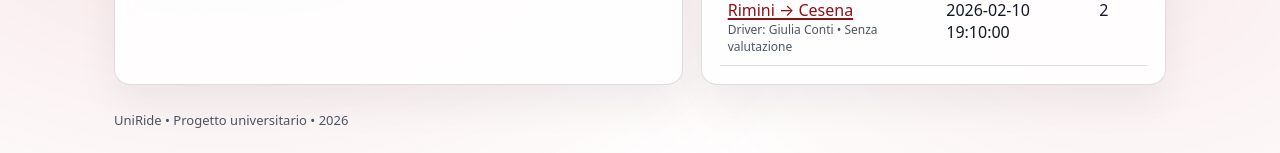
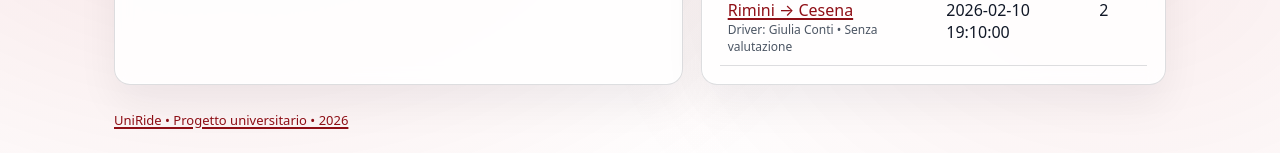
Before and after one commit to uncespuglio/Progetto-Tecnologie-Web, a PHP site: page / in a window 1280 px wide. Shown: the part 959-1112 px from the top of the page. Run offline with PHP 8.4, Linux system fonts and the light colour scheme; data that the repository does not hold is empty.

Commit message:
added footer link

```diff
--- a/style.css
+++ b/style.css
@@ -131,6 +131,8 @@
 .pill{display:inline-block;padding:4px 10px;border-radius:999px;border:1px solid var(--border);font-size:12px;color:#374151;background: rgba(17,24,39,.03)}
 .field-error{margin-top:6px;font-size:13px;line-height:1.3;color: var(--danger)}
 .footer{margin:26px 0 0 0;color:var(--muted);font-size:13px}
+.footer-link{color:inherit;text-decoration:none}
+.footer-link:hover{text-decoration:underline;text-decoration-thickness:2px;text-underline-offset:2px}
 
 @media (prefers-reduced-motion: reduce){
 	*{scroll-behavior:auto; transition:none !important; animation:none !important;}
--- a/template/layout.php
+++ b/template/layout.php
@@ -49,7 +49,9 @@
 		</main>
 
 		<div class="footer">
-			UniRide • Progetto universitario • <?= e(date('Y')) ?>
+			<a class="footer-link" href="https://github.com/uncespuglio/Progetto-Tecnologie-Web/tree/main" target="_blank" rel="noopener noreferrer" aria-label="Apri la repository GitHub del progetto UniRide">
+				UniRide • Progetto universitario • <?= e(date('Y')) ?>
+			</a>
 		</div>
 	</div>
 	<script defer src="js/uniride-ui.js?v=<?= (int) @filemtime(__DIR__ . '/../js/uniride-ui.js') ?>"></script>
```
